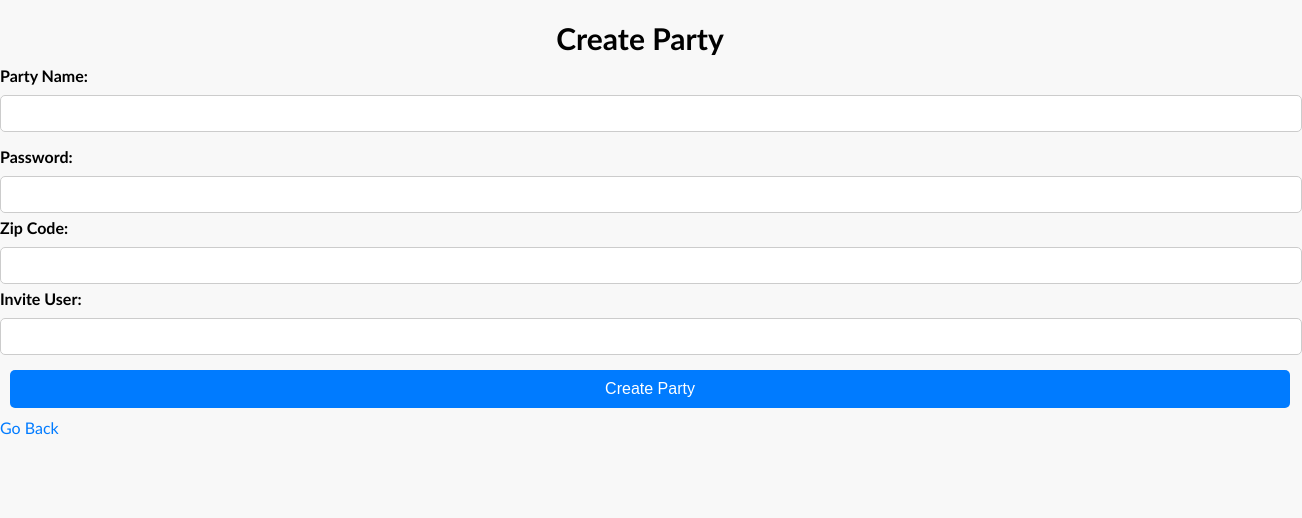
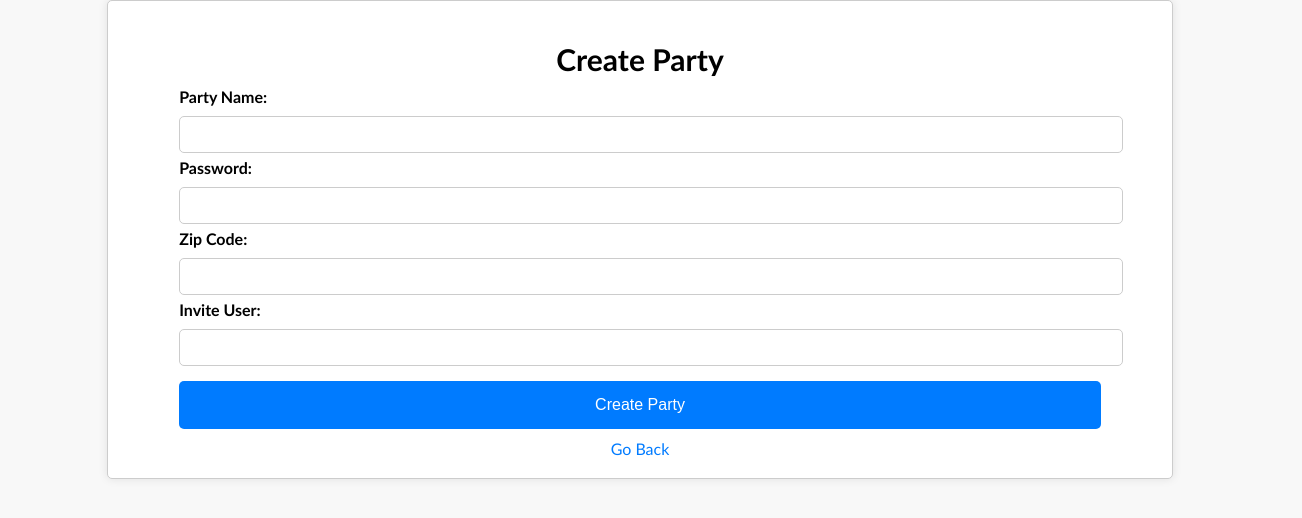
Before and after one commit to amyma13/chickenTinder, a React (Create React App) app in the folder chicken-tinder/: page /createParty in a window 1280 px wide. Shown: the top 518 px of the page, 1302 px wide, since content can reach past the window. Built offline with nearby package versions, Linux system fonts and the light colour scheme.

Commit message:
More CSS Fixes

```diff
--- a/chicken-tinder/src/createParty.css
+++ b/chicken-tinder/src/createParty.css
@@ -1,7 +1,8 @@
 .create-party-container {
     text-align: center;
-    margin: 0 auto;
-    max-width: 300px;
+    width: 80%;
+    margin-left: auto;
+    margin-right: auto;
     padding: 20px;
     border: 1px solid #ccc;
     border-radius: 5px;
@@ -16,8 +17,10 @@
 
   .form-group {
     text-align: left;
-    margin: 10px 0;
-  }
+    margin-left: auto;
+    width: 90%;
+    margin-right: auto;
+}
 
   label {
     display: block;
@@ -42,8 +45,15 @@
     cursor: pointer;
     font-size: 16px;
     margin-top: 10px;
-  }
+    width: 90%;
+    margin-bottom: 10px;
+    height: 3em;
+}
 
   .submit-button:hover {
     background-color: #0056b3;
   }
+
+.create-party-container a{
+  margin-top: 10px;
+}
--- a/chicken-tinder/src/createParty.js
+++ b/chicken-tinder/src/createParty.js
@@ -2,6 +2,7 @@ import React, { useEffect, useState } from 'react';
 import { Link } from 'react-router-dom';
 import { db, auth } from "./firebase";
 import { collection, doc, setDoc, arrayUnion, updateDoc } from "firebase/firestore";
+import "./createParty.css";
 
 
 function CreateParty() {
@@ -84,7 +85,7 @@ function CreateParty() {
             required
           />
         </div>
-        <div className="zipcode-group">
+        <div className="form-group">
           <label>Zip Code:</label>
           <input
             type="text" // Changed type to 'text'
@@ -94,7 +95,7 @@ function CreateParty() {
             required
           />
         </div>
-        <div className="inviteUser-group">
+        <div className="form-group">
           <label>Invite User:</label>
           <input
             type="text" // Changed type to 'text'
--- a/chicken-tinder/src/homepage.css
+++ b/chicken-tinder/src/homepage.css
@@ -14,7 +14,7 @@
 }
 
 
-  button {
+  .button-row button {
     background-color: #007bff;
     color: #fff;
     padding: 10px 20px;
@@ -22,10 +22,10 @@
     border-radius: 5px;
     font-size: 24px;
     margin: 10px;
-    height: 30vh;
+    height: 100%;
     width: 100%;
   }
 
-button:hover {
+.button-row button:hover {
     background-color: #0056b3;
   }
--- a/chicken-tinder/src/joinParty.css
+++ b/chicken-tinder/src/joinParty.css
@@ -20,6 +20,10 @@
     margin: 20px 0 10px;
   }
 
+  h4{
+    margin: 0px;
+  }
+
   .join-content{
     text-align: left;
     margin-left: auto;
@@ -28,34 +32,39 @@
     width: 80%;
   }
 
-  .form-group {
+  .join-party-container .form-group {
     margin-top: 10px;
   }
 
-  label {
+  .join-party-container label {
     display: block;
     margin-bottom: 5px;
     font-weight: bold;
+    text-align: left;
+    margin-left: 20px;
   }
 
-  input {
-    width: 100%;
+  .join-party-container input {
+    width: 90%;
     padding: 10px;
     border: 1px solid #ccc;
     border-radius: 5px;
     margin: 5px 0;
+    text-align: left;
   }
 
-  button {
+  .join-button {
     background-color: #007bff;
     color: #fff;
     border: none;
     border-radius: 5px;
     font-size: 16px;
-    height: 10%;
-  }
+    height: 3em;
+    width: 95%;
+    margin-top: 10px;
+}
 
-button:hover {
+  .join-button:hover {
     background-color: #0056b3;
   }
 
@@ -68,3 +77,8 @@ button:hover {
     margin-left: 5px;
     margin-right: 5px;
 }
+
+.my-parties button{
+  height: 2em;
+  font-size: 16px;
+}
--- a/chicken-tinder/src/joinParty.js
+++ b/chicken-tinder/src/joinParty.js
@@ -134,10 +134,9 @@ function JoinParty() {
         {myParties && myParties.length > 0 ? (
             myParties.map((party, index) => (
               <li key={index}>
-                {party}
-                <button className="view-restaurants-button" onClick={navigateToViewRestaurants}>
-                </button>
-                <button className="view-results-button">View Results</button>
+                <h4>{party}</h4>
+                <button className="join-button" onClick={navigateToViewRestaurants}>Pick Restaurants</button>
+                <button className="join-button">View Results</button>
               </li>
             ))
           ) : (
```
